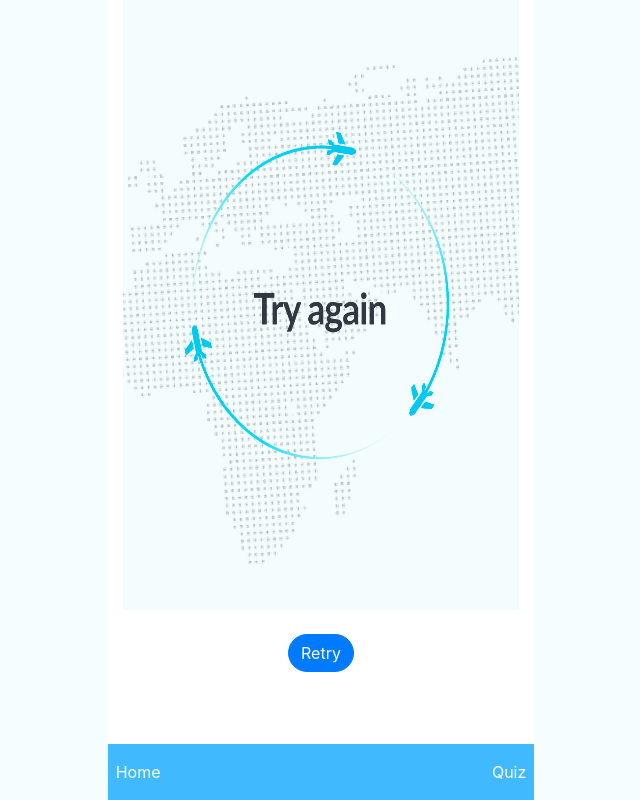
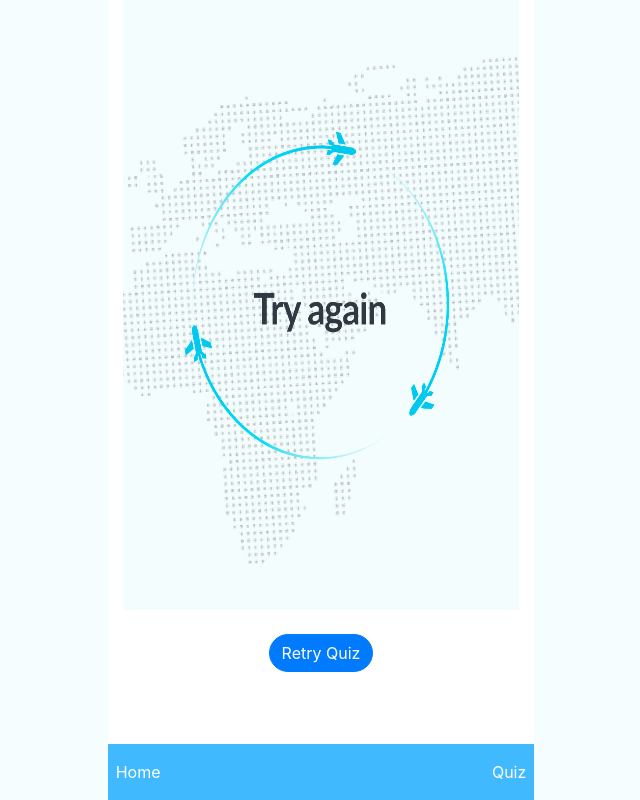
Before and after one commit to dev-jey/kids-app, a plain HTML site: page error.html in a window 1280 px wide. Shown: the whole page, without its empty margins (319-959 px from the left). Drawn offline with nearby package versions, Linux system fonts and the light colour scheme.

```diff
--- a/error.html
+++ b/error.html
@@ -27,7 +27,7 @@
         />
         </div>
         <button class="btn btn-primary rounded-pill mx-auto d-block m-4">
-                <a href="learn.html">Retry</a>
+                <a href="learn.html">Retry Quiz</a>
               </button>
       </div>
     </div>
```
